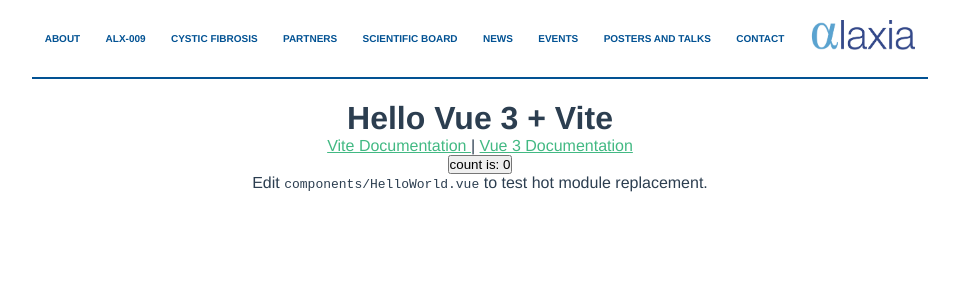
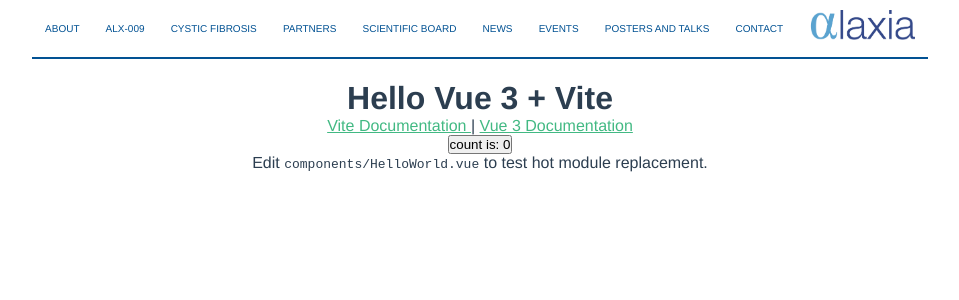
Before and after one commit to JBeaussart/alaxia-pharma, a Vue app: page / in a window 1280 px wide. Shown: the top 300 px of the page, without its empty margins (160-1119 px from the left). Built offline with nearby package versions, Linux system fonts and the light colour scheme.

Commit message:
change the position of logo and remove font weight bold for link

```diff
--- a/src/components/Navbar.vue
+++ b/src/components/Navbar.vue
@@ -21,8 +21,8 @@ export default {};
 
 <style lang="scss" scoped>
 nav {
-  height: 60px;
-  line-height: 60px;
+  height: 40px;
+  line-height: 40px;
   margin-bottom: 40px;
   ul {
     display: flex;
@@ -33,7 +33,6 @@ nav {
     li {
       font-size: 10px;
       color: #025293;
-      font-weight: bold;
       cursor: pointer;
     }
     li:hover {
@@ -42,7 +41,7 @@ nav {
   }
 }
 .logo {
-  height: 50px;
-  padding-top: 20px;
+  height: 40px;
+  padding-top: 10px;
 }
 </style>
```
